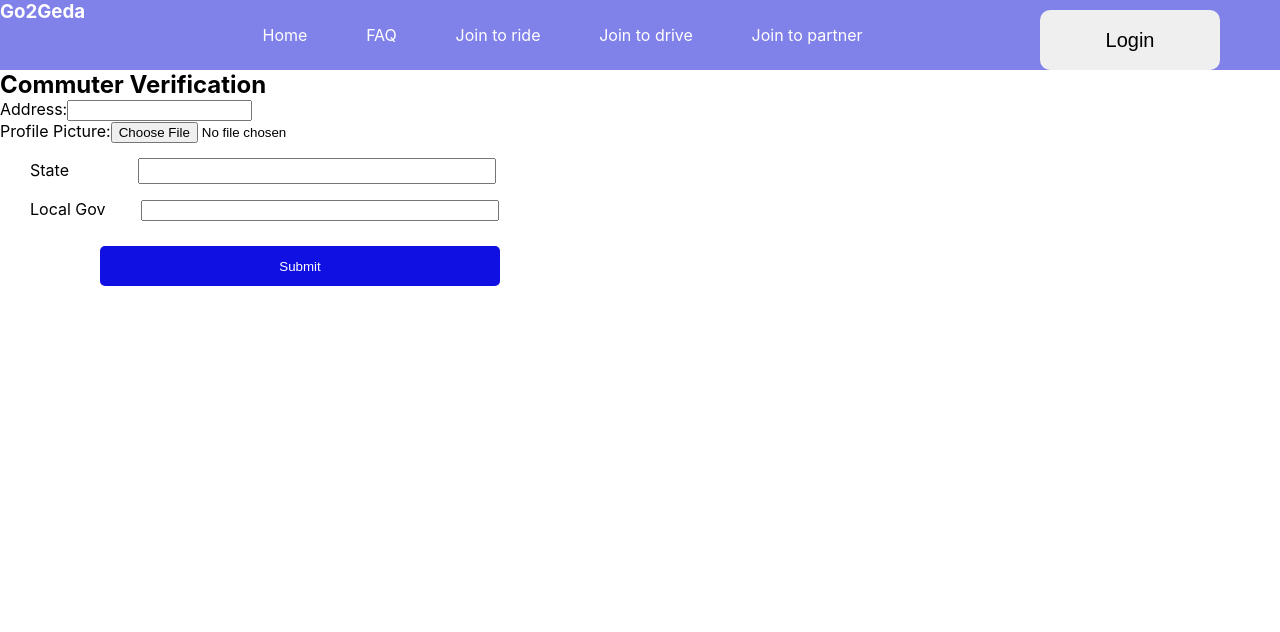
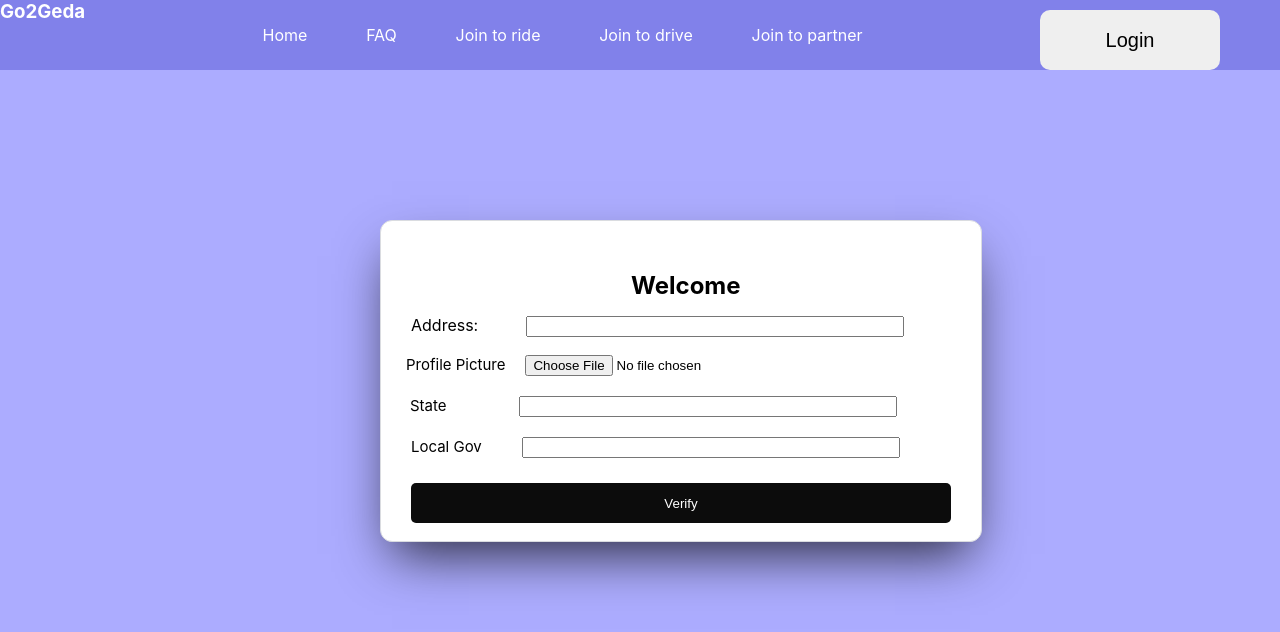
Before and after one commit to iAmSherifCodes/GO2GEDA-FRONTEND, a React (Create React App) app in the folder frontend/: page /verifyCommuter in a window 1280 px wide. Shown: the top 632 px of the page. Built offline with nearby package versions, Linux system fonts and the light colour scheme; the HTML template or start-up script is replaced by a standard one.

Commit message:
verify commuter done

```diff
--- a/frontend/src/component/verification/VehicleInformation.jsx
+++ b/frontend/src/component/verification/VehicleInformation.jsx
@@ -22,8 +22,8 @@ function VehicleInformation() {
     const handleSubmit = (e) => {
         e.preventDefault();
         alert("successful")
+        console.log(formData)
         navigate('/verify');
-        console.log(formData)
 
 
     };
--- a/frontend/src/component/verification/commuterVerification/VerifyCommuter.jsx
+++ b/frontend/src/component/verification/commuterVerification/VerifyCommuter.jsx
@@ -1,4 +1,6 @@
 import React, {useState} from "react";
+import '../style/verifyCommuter.css'
+import {useNavigate} from "react-router-dom";
 
 const VerifyCommuter = ()=>{
     const[address,setAddress]=useState("")
@@ -10,16 +12,20 @@ const VerifyCommuter = ()=>{
         const file = e.target.file[0]
         setProfilePicture(file)
     }
+    const navigate = useNavigate();
     const handleSubmit=(e)=>{
         e.preventDefault()
+        alert(" Verification successful")
         console.log(address)
         console.log(profilePicture)
+        navigate('/verify');
     }
     return(
         <div className="main-com">
-            <h2>Commuter Verification</h2>
+            <div className="commuter-verify-innerConatiner">
+                <h2>Welcome</h2>
             <form onSubmit={handleSubmit}>
-                <div className="commuter-verify-innerConatiner">
+                <div  className="add">
                     <label htmlFor="address">Address:</label>
                     <input
                         type="text"
@@ -29,31 +35,31 @@ const VerifyCommuter = ()=>{
                         required
                     />
                 </div>
-                <div className="commuter picture">
-                    <label htmlFor="profilePic">Profile Picture:</label>
+                <div className="commuterpicture">
+                    <label htmlFor="profilePic">Profile Picture</label>
                     <input
                         type="file"
                         id="profilePic"
                         accept="image/*"
                         onChange={handleProfilePicture}/>
-                            </div>
-                <div className="state-addres">
+                </div>
+                <div className="sta-addres">
                     <label>State</label>
                     <input type="state" name="state"  required/>
                 </div>
-                <div className="local-addres">
+                <div className="loc-addres">
                     <label>Local Gov</label>
                     <input type="localGoverment" name="localGoverment" required/>
                 </div>
                 <div className="form-group">
-                    <div className="submitbasic">
-                        <button type="submit">Submit</button>
+                    <div className="submitverify">
+                        <button type="submit">Verify</button>
                     </div>
                 </div>
 
-                         </form>
+            </form>
             {/*{verificationStatus && <p>{verificationStatus}</p>}*/}
-
+            </div>
         </div>
     )
 }
--- a/frontend/src/component/verification/style/verifyCommuter.css
+++ b/frontend/src/component/verification/style/verifyCommuter.css
@@ -1,3 +1,87 @@
 *{
     margin: 0;
 }
+.main-com{
+    background-color: rgb(172, 172, 255);
+    height: 900px;
+    padding-top: 30px;
+}
+.commuter-verify-innerConatiner{
+    border-radius: 12px;
+    background-color: white;
+    border: 1px solid #DADCE0;
+    /*margin: auto;*/
+    margin-top: 120px;
+    margin-left:380px ;
+    width: 600px;
+    height: 270px;
+    box-shadow: 0 24px 50px -12px rgba(0, 0, 0, 0.758);
+    padding-top: 50px
+    /*box-shadow: 0 24px 50px -12px rgba(0, 0, 0, 0.758);*/
+    /*padding-top: 50px*/
+}
+.commuter-verify-innerConatiner h2{
+    margin-left:250px ;
+}
+.add{
+    margin-left: 30px;
+    margin-top: 15px;
+}
+.add label{
+
+}
+.add input{
+    margin-left: 48px;
+    width: 370px;
+}
+.commuter picture input{
+    margin-left: 18px;
+}
+
+.sta-addres label{
+    margin-left: 29px;
+    font-size: 15px
+}
+.sta-addres input{
+    margin-left: 72px;
+    margin-top: 20px;
+    width: 370px;
+}
+.loc-addres label{
+    margin-left: 30px;
+    font-size: 15px
+}
+.commuterpicture{
+    margin-top: 17px;
+}
+.commuterpicture label{
+    margin-left: 25px;
+    font-size: 15px;
+}
+.commuterpicture input{
+    margin-left: 20px;
+}
+.loc-addres input{
+    margin-left: 40px;
+    margin-top: 20px;
+    width: 370px;
+}
+.submitverify{
+    margin-left: 30px;
+}
+.submitverify button{
+    margin-top: 25px;
+    width: 540px;
+    height: 40px;
+    background-color: rgb(12, 12, 12);
+    color:white;
+    border-radius: 5px;
+    border: none;
+    cursor: pointer;
+
+}
+/*!*}*!*/
+/*.commuter picture{*/
+/*    margin-left: 5px;*/
+
+/*}*/
```
